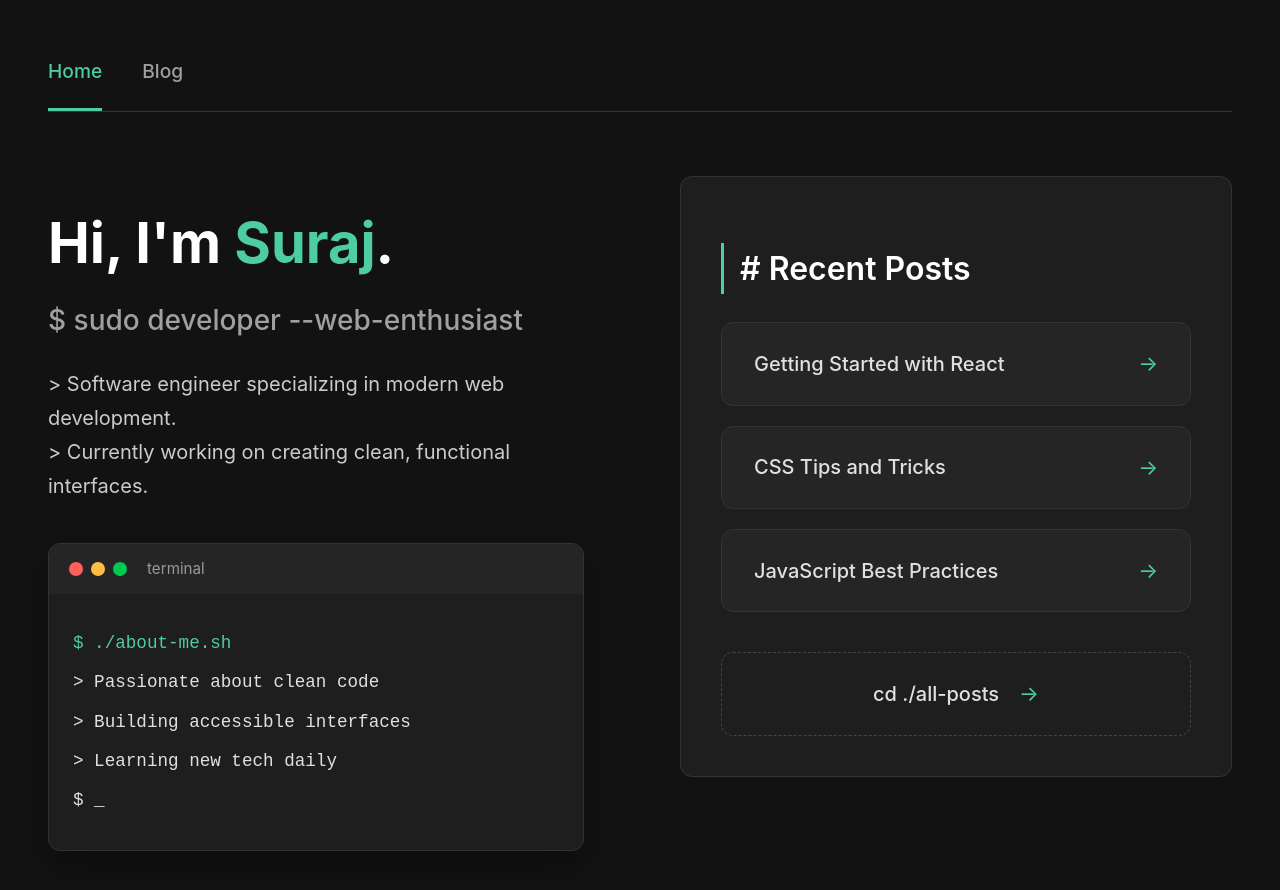
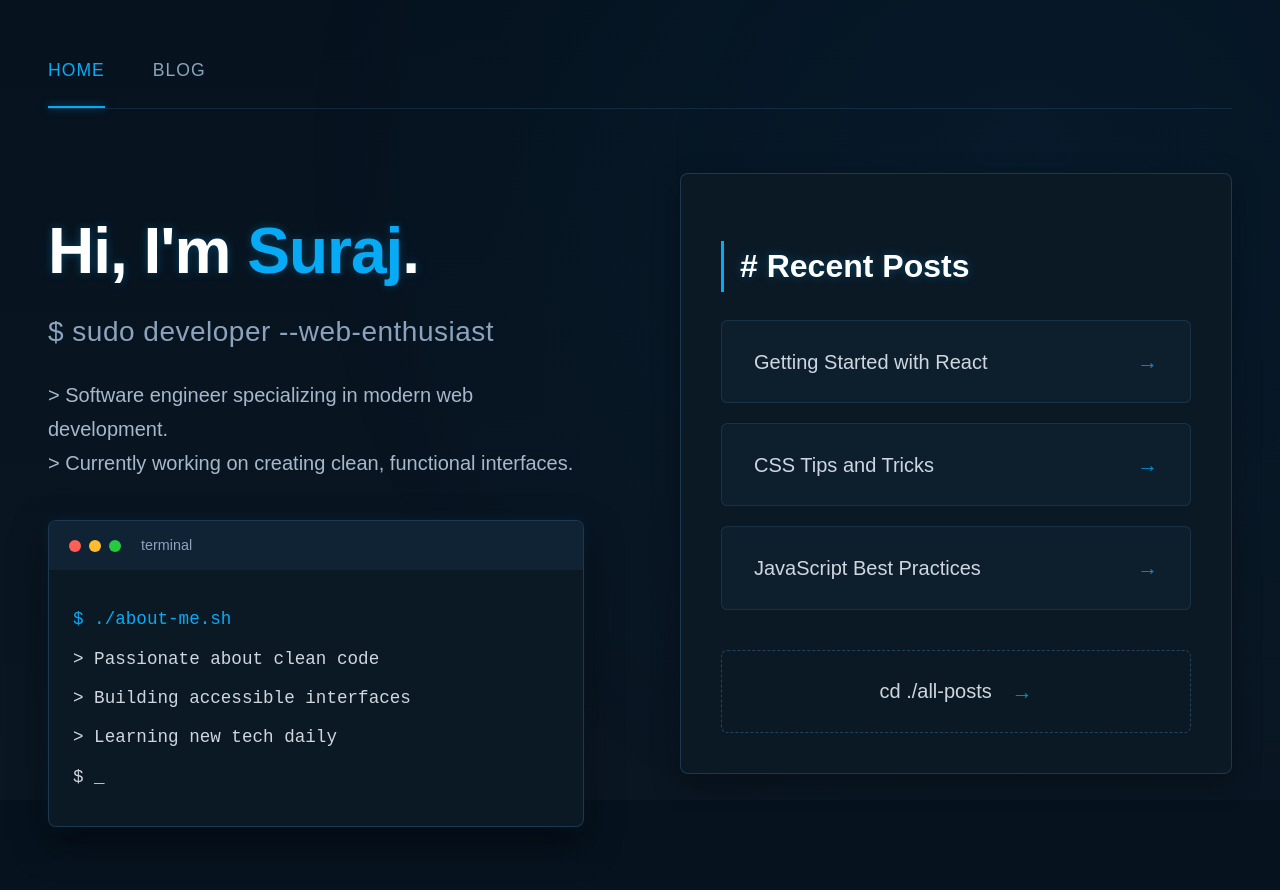
Before and after one commit to spalaios/blog, a React (Create React App) app: page / in a window 1280 px wide. Shown: the top 890 px of the page. Built offline with nearby package versions, Linux system fonts and the light colour scheme.

Commit message:
version 3

```diff
--- a/src/styles/index.css
+++ b/src/styles/index.css
@@ -1,46 +1,63 @@
-/* Base Styles */
+/* Base Styles - Skyfall Theme */
 body {
   margin: 0;
-  font-family: 'Inter', -apple-system, BlinkMacSystemFont, sans-serif;
+  font-family: 'Montserrat', sans-serif;
   -webkit-font-smoothing: antialiased;
   -moz-osx-font-smoothing: grayscale;
   line-height: 1.6;
-  background-color: #121212;
-  color: #e0e0e0;
+  background-color: #06121e;
+  color: #d0d6e0;
+  background-image: linear-gradient(to bottom, #06121e 0%, #0a1622 100%);
+  background-attachment: fixed;
 }
 
-/* New Theme */
+/* Skyfall Theme */
 .mono-container {
   min-height: 100vh;
   max-width: 1200px;
   margin: 0 auto;
   padding: 2rem 1.5rem;
+  position: relative;
+}
+
+.mono-container::after {
+  content: '';
+  position: fixed;
+  top: 0;
+  left: 0;
+  width: 100%;
+  height: 100%;
+  background: radial-gradient(circle at 80% 20%, rgba(10, 88, 145, 0.1) 0%, transparent 60%);
+  pointer-events: none;
+  z-index: -1;
 }
 
 .mono-nav {
   display: flex;
-  gap: 2.5rem;
+  gap: 3rem;
   margin-bottom: 4rem;
-  border-bottom: 1px solid #333;
+  border-bottom: 1px solid rgba(70, 130, 180, 0.2);
   padding-bottom: 1rem;
 }
 
 .mono-nav-link {
-  color: #a0a0a0;
+  color: #8ba3bc;
   text-decoration: none;
-  font-size: 1.2rem;
+  font-size: 1.1rem;
   font-weight: 500;
   position: relative;
-  transition: color 0.2s ease;
+  transition: color 0.3s ease;
   padding: 0.5rem 0;
+  letter-spacing: 1px;
+  text-transform: uppercase;
 }
 
 .mono-nav-link:hover {
-  color: #ffffff;
+  color: #07abf5;
 }
 
 .mono-nav-link.active {
-  color: #4ecca3;
+  color: #07abf5;
 }
 
 .mono-nav-link.active::after {
@@ -49,8 +66,9 @@ body {
   bottom: -1rem;
   left: 0;
   width: 100%;
-  height: 3px;
-  background-color: #4ecca3;
+  height: 2px;
+  background-color: #07abf5;
+  box-shadow: 0 0 8px rgba(7, 171, 245, 0.6);
 }
 
 .mono-split-layout {
@@ -65,72 +83,75 @@ body {
 }
 
 .mono-title {
-  font-size: 3rem;
+  font-size: 3.5rem;
   margin-bottom: 1rem;
   font-weight: 700;
   color: #ffffff;
   line-height: 1.1;
+  letter-spacing: -1px;
+  text-shadow: 0 0 10px rgba(7, 171, 245, 0.3);
 }
 
 .mono-accent {
-  color: #4ecca3;
+  color: #07abf5;
   position: relative;
 }
 
 .mono-subtitle {
   font-size: 1.5rem;
   margin-bottom: 1.5rem;
-  color: #a0a0a0;
-  font-weight: 500;
+  color: #8ba3bc;
+  font-weight: 300;
+  letter-spacing: 0.5px;
 }
 
 .mono-description {
   font-size: 1.2rem;
   margin-bottom: 2.5rem;
-  color: #ccc;
+  color: #a8b8cc;
   line-height: 1.7;
 }
 
-/* Terminal Style */
+/* Terminal Style - Skyfall */
 .mono-terminal {
-  background-color: #1e1e1e;
-  border-radius: 0.75rem;
+  background-color: #0b1925;
+  border-radius: 0.5rem;
   overflow: hidden;
-  border: 1px solid #333;
+  border: 1px solid rgba(70, 130, 180, 0.3);
   margin-top: 2.5rem;
-  box-shadow: 0 15px 35px rgba(0, 0, 0, 0.3);
+  box-shadow: 0 15px 35px rgba(0, 0, 0, 0.5), 0 0 15px rgba(7, 171, 245, 0.1);
 }
 
 .mono-terminal-header {
-  background-color: #252525;
+  background-color: #0f2335;
   padding: 0.8rem 1.25rem;
   display: flex;
   align-items: center;
 }
 
 .mono-terminal-dot {
-  width: 14px;
-  height: 14px;
+  width: 12px;
+  height: 12px;
   border-radius: 50%;
   margin-right: 8px;
   display: inline-block;
 }
 
 .mono-terminal-dot:nth-child(1) {
-  background-color: #ff605c;
+  background-color: #ff5f57;
 }
 
 .mono-terminal-dot:nth-child(2) {
-  background-color: #ffbd44;
+  background-color: #febc2e;
 }
 
 .mono-terminal-dot:nth-child(3) {
-  background-color: #00ca4e;
+  background-color: #28c840;
 }
 
 .mono-terminal-title {
-  color: #999;
-  font-size: 0.95rem;
+  color: #8ba3bc;
+  font-size: 0.9rem;
   margin-left: 0.75rem;
 }
 
@@ -141,21 +162,22 @@ body {
 .mono-terminal-line {
   margin: 0.7rem 0;
   font-size: 1.1rem;
-  color: #e0e0e0;
+  color: #d0d6e0;
   font-family: 'Fira Code', 'JetBrains Mono', monospace;
   line-height: 1.6;
 }
 
 .mono-terminal-line:first-child {
-  color: #4ecca3;
+  color: #07abf5;
 }
 
-/* Blog Links */
+/* Blog Links - Skyfall */
 .mono-blog-links {
-  background-color: #1e1e1e;
-  border-radius: 0.75rem;
+  background-color: #0b1925;
+  border-radius: 0.5rem;
   padding: 2rem;
-  border: 1px solid #333;
+  border: 1px solid rgba(70, 130, 180, 0.3);
+  box-shadow: 0 10px 30px rgba(0, 0, 0, 0.3);
 }
 
 .mono-section-title {
@@ -164,7 +186,8 @@ body {
   font-weight: 600;
   color: #ffffff;
   padding-left: 1rem;
-  border-left: 3px solid #4ecca3;
+  border-left: 3px solid #07abf5;
+  text-shadow: 0 0 10px rgba(7, 171, 245, 0.3);
 }
 
 .mono-links-grid {
@@ -178,50 +201,53 @@ body {
   justify-content: space-between;
   align-items: center;
   padding: 1.25rem 1.5rem;
-  background-color: #252525;
-  border-radius: 0.75rem;
+  background-color: rgba(15, 35, 53, 0.6);
+  border-radius: 0.4rem;
   text-decoration: none;
-  border: 1px solid #333;
+  border: 1px solid rgba(70, 130, 180, 0.2);
   transition: all 0.3s ease;
 }
 
 .mono-link-item:hover {
   transform: translateX(10px);
-  background-color: #2a2a2a;
-  border-color: #4ecca3;
+  background-color: rgba(15, 35, 53, 0.9);
+  border-color: #07abf5;
+  box-shadow: 0 0 15px rgba(7, 171, 245, 0.2);
 }
 
 .mono-link-title {
   font-size: 1.1rem;
   font-weight: 500;
-  color: #e0e0e0;
+  color: #d0d6e0;
 }
 
 .mono-link-arrow {
   font-size: 1.3rem;
-  color: #4ecca3;
+  color: #07abf5;
   transition: transform 0.3s ease;
   margin-left: 0.5rem;
+  opacity: 0.8;
 }
 
 .mono-link-item:hover .mono-link-arrow {
   transform: translateX(5px);
+  opacity: 1;
 }
 
 .mono-view-all {
   margin-top: 1.25rem;
-  border: 1px dashed #444;
+  border: 1px dashed rgba(70, 130, 180, 0.4);
   background-color: transparent;
   justify-content: center;
   gap: 0.75rem;
 }
 
 .mono-view-all:hover {
-  border-color: #4ecca3;
-  background-color: rgba(78, 204, 163, 0.05);
+  border-color: #07abf5;
+  background-color: rgba(7, 171, 245, 0.05);
 }
 
-/* Blog Page */
+/* Blog Page - Skyfall */
 .mono-blog-container {
   width: 100%;
   max-width: 850px;
@@ -232,37 +258,40 @@ body {
 .mono-blog-heading {
   margin-bottom: 3rem;
   padding-bottom: 1.5rem;
-  border-bottom: 1px solid #333;
+  border-bottom: 1px solid rgba(70, 130, 180, 0.3);
 }
 
 .mono-blog-post {
   padding: 2rem;
-  background-color: #1e1e1e;
-  border-radius: 0.75rem;
-  border: 1px solid #333;
+  background-color: #0b1925;
+  border-radius: 0.5rem;
+  border: 1px solid rgba(70, 130, 180, 0.3);
   margin-bottom: 2rem;
-  transition: transform 0.3s ease, border-color 0.3s ease;
+  transition: transform 0.3s ease, border-color 0.3s ease, box-shadow 0.3s ease;
+  box-shadow: 0 5px 15px rgba(0, 0, 0, 0.2);
 }
 
 .mono-blog-post:hover {
   transform: translateY(-5px);
-  border-color: #4ecca3;
+  border-color: #07abf5;
+  box-shadow: 0 15px 30px rgba(0, 0, 0, 0.3), 0 0 15px rgba(7, 171, 245, 0.1);
 }
 
 .mono-blog-post-title {
   font-size: 1.75rem;
   margin-bottom: 0.75rem;
   color: #ffffff;
+  text-shadow: 0 0 10px rgba(7, 171, 245, 0.2);
 }
 
 .mono-blog-post-date {
-  color: #999;
+  color: #8ba3bc;
   font-size: 1rem;
   margin-bottom: 1.25rem;
 }
 
 .mono-blog-post-excerpt {
-  color: #ccc;
+  color: #a8b8cc;
   margin-bottom: 1.5rem;
   font-size: 1.1rem;
   line-height: 1.7;
@@ -271,37 +300,39 @@ body {
 .mono-blog-post-link {
   display: inline-flex;
   align-items: center;
-  color: #4ecca3;
+  color: #07abf5;
   text-decoration: none;
   font-weight: 600;
-  transition: all 0.2s ease;
+  transition: all 0.3s ease;
   font-size: 1.05rem;
   padding: 0.5rem 0;
 }
 
 .mono-blog-post-link:hover {
-  color: #6fdfb8;
+  color: #4cc7ff;
+  text-shadow: 0 0 8px rgba(7, 171, 245, 0.4);
 }
 
-/* Blog Post Styles */
+/* Blog Post Styles - Skyfall */
 .mono-back-link {
   display: inline-flex;
   align-items: center;
-  color: #999;
+  color: #8ba3bc;
   text-decoration: none;
   margin-bottom: 2rem;
   padding: 0.75rem 1.25rem;
-  border-radius: 0.5rem;
+  border-radius: 0.3rem;
   font-size: 1.05rem;
   transition: all 0.3s ease;
-  background-color: #1e1e1e;
-  border: 1px solid #333;
+  background-color: rgba(15, 35, 53, 0.6);
+  border: 1px solid rgba(70, 130, 180, 0.2);
 }
 
 .mono-back-link:hover {
-  color: #4ecca3;
-  background-color: #252525;
-  border-color: #4ecca3;
+  color: #07abf5;
+  background-color: rgba(15, 35, 53, 0.9);
+  border-color: #07abf5;
+  box-shadow: 0 0 15px rgba(7, 171, 245, 0.2);
 }
 
 .mono-back-arrow {
@@ -310,16 +341,17 @@ body {
 }
 
 .mono-article {
-  background-color: #1e1e1e;
-  border-radius: 0.75rem;
+  background-color: #0b1925;
+  border-radius: 0.5rem;
   padding: 2.5rem;
-  border: 1px solid #333;
+  border: 1px solid rgba(70, 130, 180, 0.3);
+  box-shadow: 0 10px 30px rgba(0, 0, 0, 0.3);
 }
 
 .mono-article-header {
   margin-bottom: 2.5rem;
   padding-bottom: 1.5rem;
-  border-bottom: 1px solid #333;
+  border-bottom: 1px solid rgba(70, 130, 180, 0.3);
 }
 
 .mono-article-title {
@@ -327,15 +359,16 @@ body {
   color: #ffffff;
   margin-bottom: 0.75rem;
   line-height: 1.2;
+  text-shadow: 0 0 10px rgba(7, 171, 245, 0.3);
 }
 
 .mono-article-date {
-  color: #999;
+  color: #8ba3bc;
   font-size: 1.05rem;
 }
 
 .mono-article-content {
-  color: #e0e0e0;
+  color: #d0d6e0;
   line-height: 1.8;
   font-size: 1.15rem;
 }
@@ -345,6 +378,7 @@ body {
   margin-bottom: 1.25rem;
   color: #ffffff;
   font-size: 1.75rem;
+  text-shadow: 0 0 10px rgba(7, 171, 245, 0.2);
 }
 
 .mono-article-content p {
@@ -352,14 +386,15 @@ body {
 }
 
 .mono-article-content pre {
-  background-color: #252525;
+  background-color: #0f2335;
   padding: 1.5rem;
-  border-radius: 0.5rem;
-  border: 1px solid #333;
+  border-radius: 0.3rem;
+  border: 1px solid rgba(70, 130, 180, 0.3);
   overflow-x: auto;
   margin: 1.75rem 0;
   font-size: 1rem;
   font-family: 'Fira Code', 'JetBrains Mono', monospace;
+  box-shadow: inset 0 0 15px rgba(0, 0, 0, 0.2);
 }
 
 .mono-article-content ul {
@@ -372,41 +407,46 @@ body {
 }
 
 .mono-error-box {
-  background-color: #1e1e1e;
-  border-radius: 0.75rem;
+  background-color: #0b1925;
+  border-radius: 0.5rem;
   padding: 3rem 2rem;
-  border: 1px solid #333;
+  border: 1px solid rgba(70, 130, 180, 0.3);
   text-align: center;
+  box-shadow: 0 10px 30px rgba(0, 0, 0, 0.3);
 }
 
 .mono-error-title {
   font-size: 2rem;
   color: #ffffff;
   margin-bottom: 1.25rem;
+  text-shadow: 0 0 10px rgba(7, 171, 245, 0.3);
 }
 
 .mono-error-message {
-  color: #999;
+  color: #8ba3bc;
   margin-bottom: 2rem;
   font-size: 1.1rem;
 }
 
 .mono-button {
-  background-color: #4ecca3;
-  color: #121212;
+  background-color: #07abf5;
+  color: #06121e;
   border: none;
   padding: 0.8rem 1.5rem;
-  border-radius: 0.5rem;
+  border-radius: 0.3rem;
   font-size: 1.05rem;
   font-weight: 600;
   font-family: inherit;
   cursor: pointer;
-  transition: background-color 0.3s ease, transform 0.3s ease;
+  transition: all 0.3s ease;
+  box-shadow: 0 0 15px rgba(7, 171, 245, 0.3);
+  letter-spacing: 0.5px;
 }
 
 .mono-button:hover {
-  background-color: #6fdfb8;
+  background-color: #4cc7ff;
   transform: translateY(-2px);
+  box-shadow: 0 0 20px rgba(7, 171, 245, 0.5);
 }
 
 /* Medium Screens */
@@ -425,7 +465,7 @@ body {
   }
 
   .mono-title {
-    font-size: 3.5rem;
+    font-size: 4rem;
   }
 
   .mono-subtitle {
```
